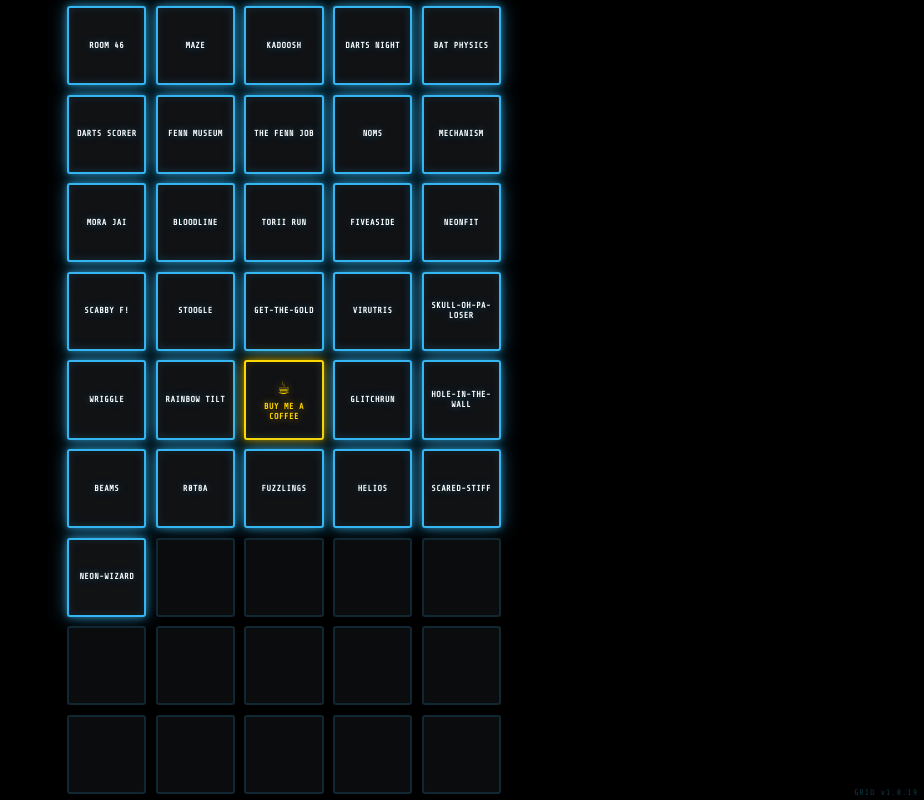
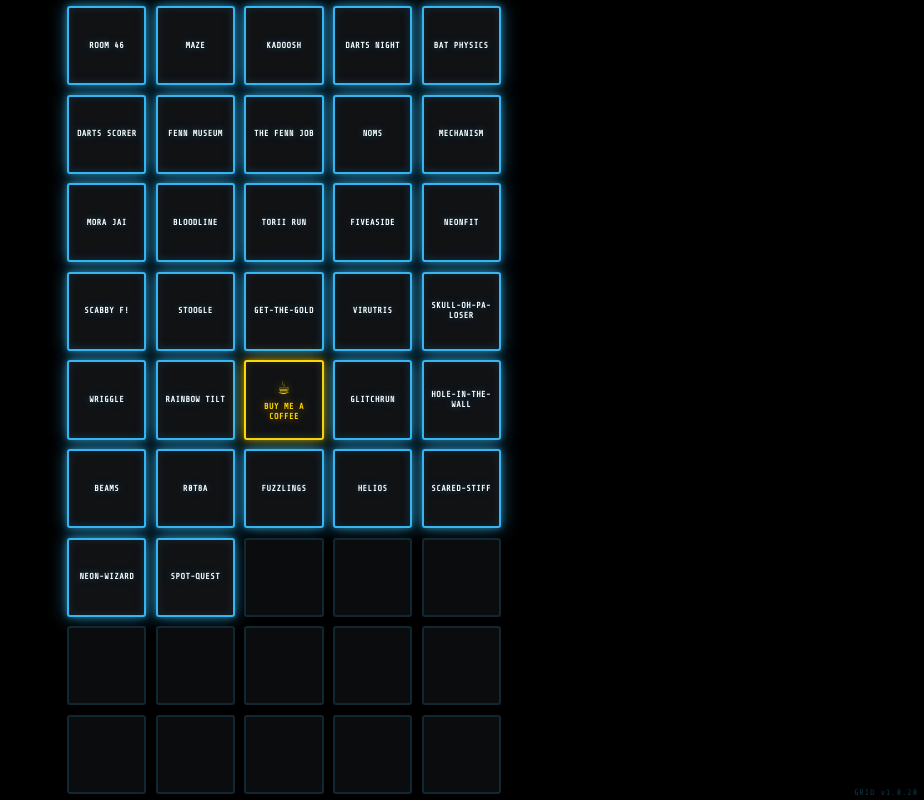
Before and after one commit to S77FFY/Grid, a plain HTML site: page index.html in a window 1280 px wide. Shown: the whole page, without its empty margins (356-1280 px from the left). Drawn offline with nearby package versions, Linux system fonts and the light colour scheme.

Commit message:
Add spot-quest to the Grid (v1.0.20)

```diff
--- a/index.html
+++ b/index.html
@@ -9,7 +9,7 @@
 <meta name="apple-mobile-web-app-status-bar-style" content="black">
 <meta name="apple-mobile-web-app-title" content="Grid">
 <meta name="app-repo" content="Grid">
-<meta name="app-version" content="1.0.19">
+<meta name="app-version" content="1.0.20">
 <title>Grid</title>
 <link rel="preconnect" href="https://fonts.googleapis.com">
 <link rel="preconnect" href="https://fonts.gstatic.com" crossorigin>
@@ -138,7 +138,7 @@
 <body>
 
 <main class="grid" id="grid" aria-label="Launcher"></main>
-<div id="stamp">GRID v1.0.19</div>
+<div id="stamp">GRID v1.0.20</div>
 
 <script>
 /* ─────────────────────────────────────────────────────────────
@@ -177,7 +177,8 @@ const LINKS = [
   { name: "fuzzlings",  url: "https://s77ffy.github.io/fuzzlings/index.html" },
   { name: "helios",  url: "https://s77ffy.github.io/helios/index.html" },
   { name: "scared-stiff",  url: "https://s77ffy.github.io/scared-stiff/index.html" },
-  { name: "neon-wizard",  url: "https://s77ffy.github.io/neon-wizard/index.html" }
+  { name: "neon-wizard",  url: "https://s77ffy.github.io/neon-wizard/index.html" },
+  { name: "spot-quest",  url: "https://s77ffy.github.io/spot-quest/index.html" }
 ];
 
 /* Keep same-site links inside the home-screen app instead of handing
```
